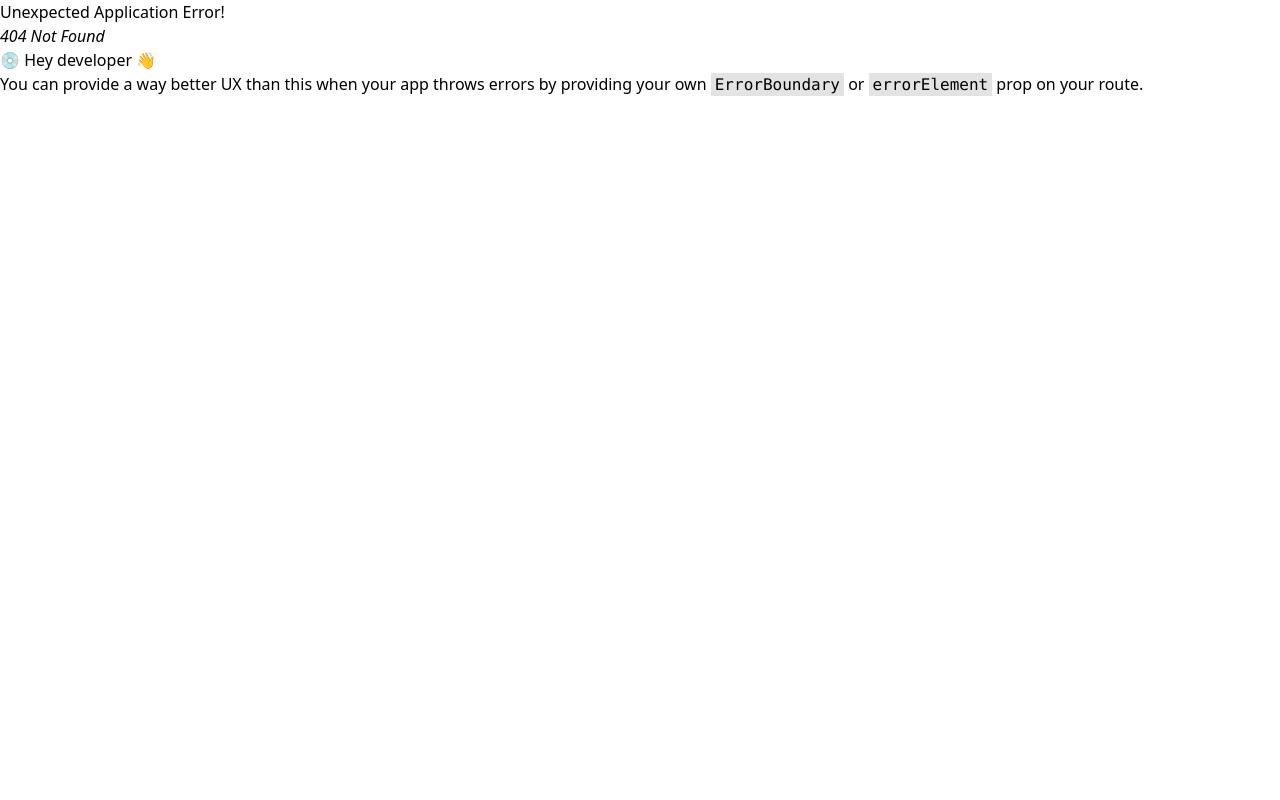
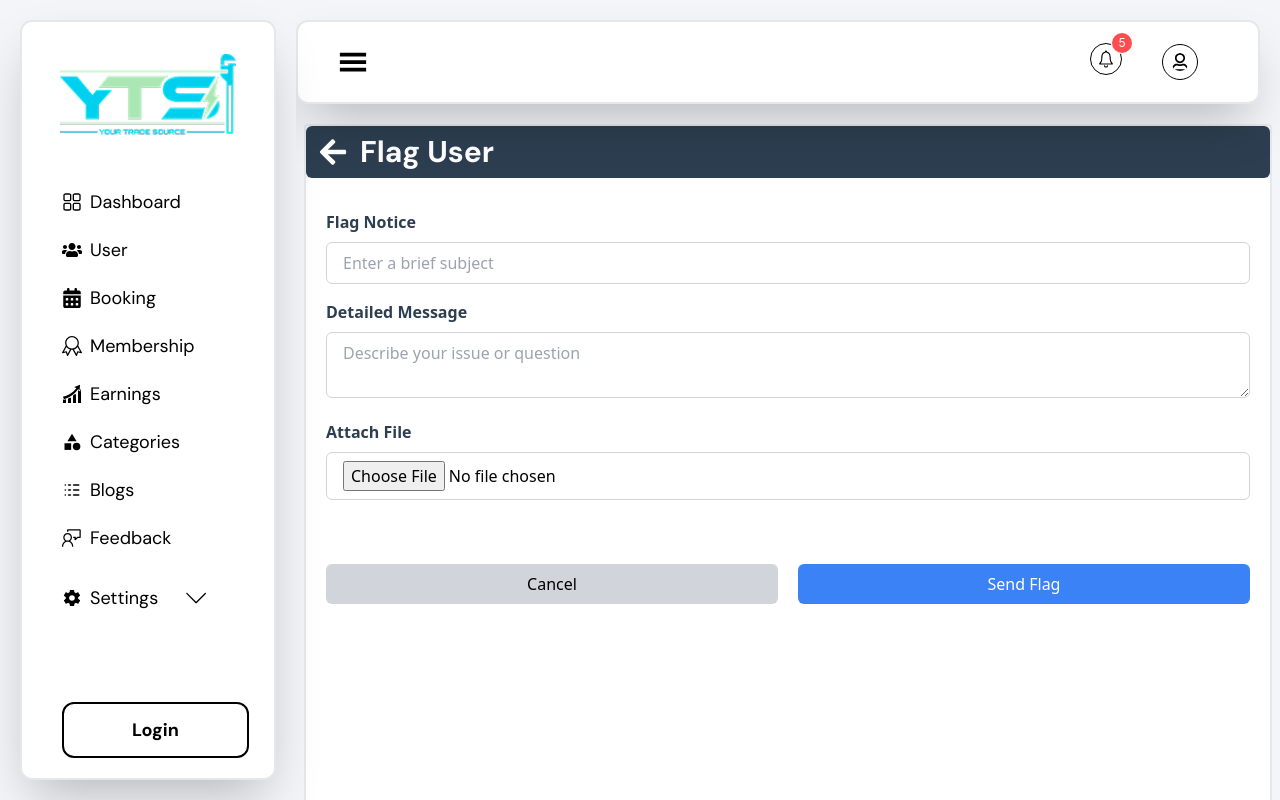
Before and after one commit to Rayhan108/kevin-admin-dashboard, a React (Vite) app: page /flag in a window 1280 px wide. Before the commit this address had no page. Built offline with nearby package versions, Linux system fonts and the light colour scheme.

Commit message:
added flag

```diff
--- a/src/pages/Bookings/Bookings.jsx
+++ b/src/pages/Bookings/Bookings.jsx
@@ -95,7 +95,9 @@ const Bookings = () => {
             <Link to="/message">
           <BiMessageDetail className="text-blue-500 cursor-pointer" onClick={() => handleView(record)} />
             </Link>
+              <Link to="/flag">
           <FiFlag className="text-gray-600 cursor-pointer" />
+              </Link>
           <FiTrash2 className="text-red-500 cursor-pointer" onClick={() => handleDelete(record)} />
         </div>
       ),
--- /dev/null
+++ b/src/pages/Flag/Flag.jsx
@@ -0,0 +1,68 @@
+import React from 'react';
+import { useForm } from 'react-hook-form';
+import { FaArrowLeft } from 'react-icons/fa';
+
+const Flag = () => {
+  const { register, handleSubmit, formState: { errors } } = useForm();
+
+  const onSubmit = (data) => {
+    console.log(data);
+  };
+
+  return (
+    <div className='border-2 mt-2 rounded'>
+      <div className="flex justify-between font-title bg-[#2C3E50] px-3 py-2 rounded-md">
+        <div className="flex justify-center items-center gap-5">
+          <p className="text-[#ffffff] font-title text-3xl font-bold flex items-center gap-3">
+            <FaArrowLeft />
+            Flag User
+          </p>
+        </div>
+      </div>
+
+      <form onSubmit={handleSubmit(onSubmit)} className="px-5 py-8 p-6 bg-white min-h-screen">
+        <div className="mb-4">
+          <label className="block text-[#2C3E50] font-semibold mb-2">Flag Notice</label>
+          <input
+            type="text"
+            placeholder="Enter a brief subject"
+            {...register("subject", { required: "Subject is required" })}
+            className="w-full px-4 py-2 border border-gray-300 rounded-md text-black"
+          />
+          {errors.subject && <p className="text-red-500 text-sm">{errors.subject.message}</p>}
+        </div>
+
+        <div className="mb-4">
+          <label className="block text-[#2C3E50] font-semibold mb-2">Detailed Message</label>
+          <textarea
+            placeholder="Describe your issue or question  "
+            {...register("message", { required: "Message is required" })}
+            className="w-full px-4 py-2 border border-gray-300 rounded-md text-black"
+          />
+          {errors.message && <p className="text-red-500 text-sm">{errors.message.message}</p>}
+        </div>
+
+        <div className="mb-4">
+          <label className="block text-[#2C3E50] font-semibold mb-2">Attach File</label>
+          <input
+            type="file"
+
+            {...register("file")}
+            className="w-full px-4 py-2 border border-gray-300 rounded-md text-black"
+          />
+        </div>
+
+        <div className="flex gap-5  w-full mt-16">
+          <button type="button" className="px-6 py-2 w-1/2 bg-gray-300 text-black rounded-md">
+            Cancel
+          </button>
+          <button type="submit" className="px-6 py-2 w-1/2 bg-blue-500 text-white rounded-md">
+            Send Flag
+          </button>
+        </div>
+      </form>
+    </div>
+  );
+};
+
+export default Flag;
--- a/src/router/router.jsx
+++ b/src/router/router.jsx
@@ -12,6 +12,7 @@ import PasswordReset from "../pages/PasswordReset/PasswordReset";
 import Users from "../pages/Users/Users";
 import Bookings from "../pages/Bookings/Bookings";
 import Message from "../pages/Message/Message";
+import Flag from "../pages/Flag/Flag";
 
 
 const router = createBrowserRouter([
@@ -59,6 +60,10 @@ const router = createBrowserRouter([
         path: "/message",
         element: <Message/>,
       },
+      {
+        path: "/flag",
+        element: <Flag/>,
+      },
 
     ],
   },
```
